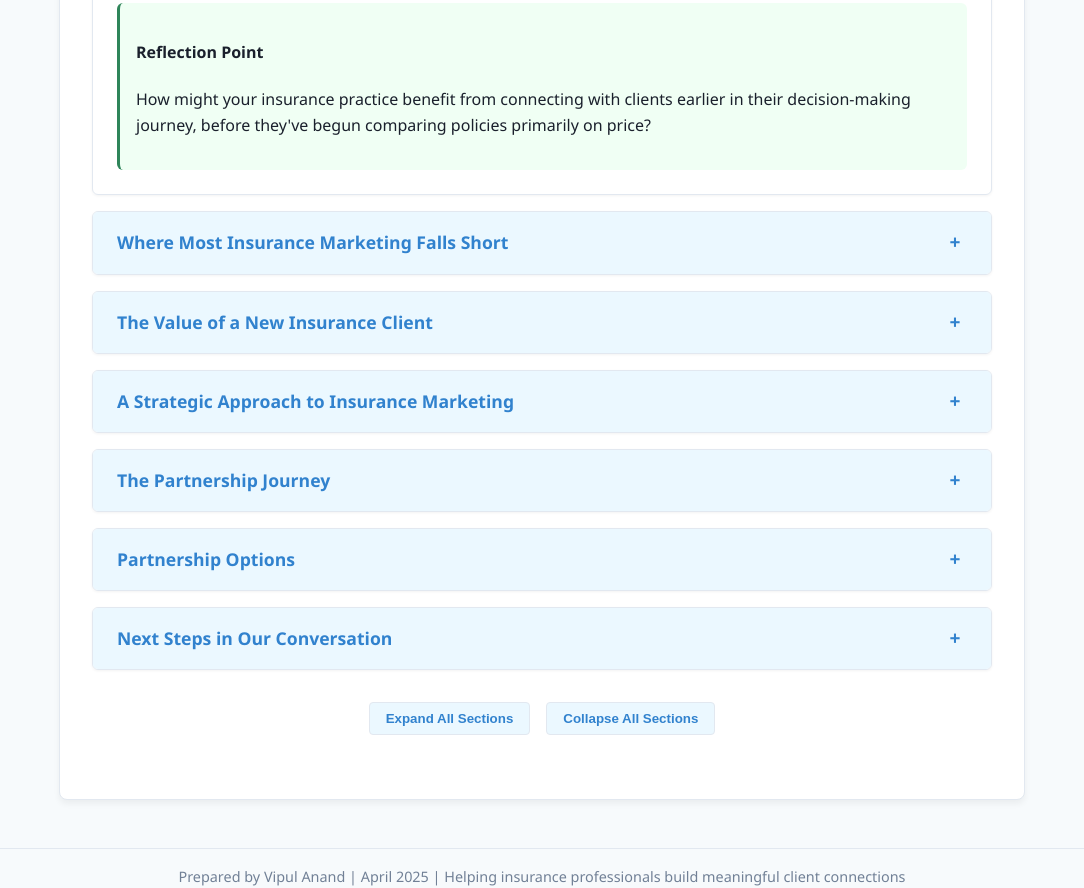
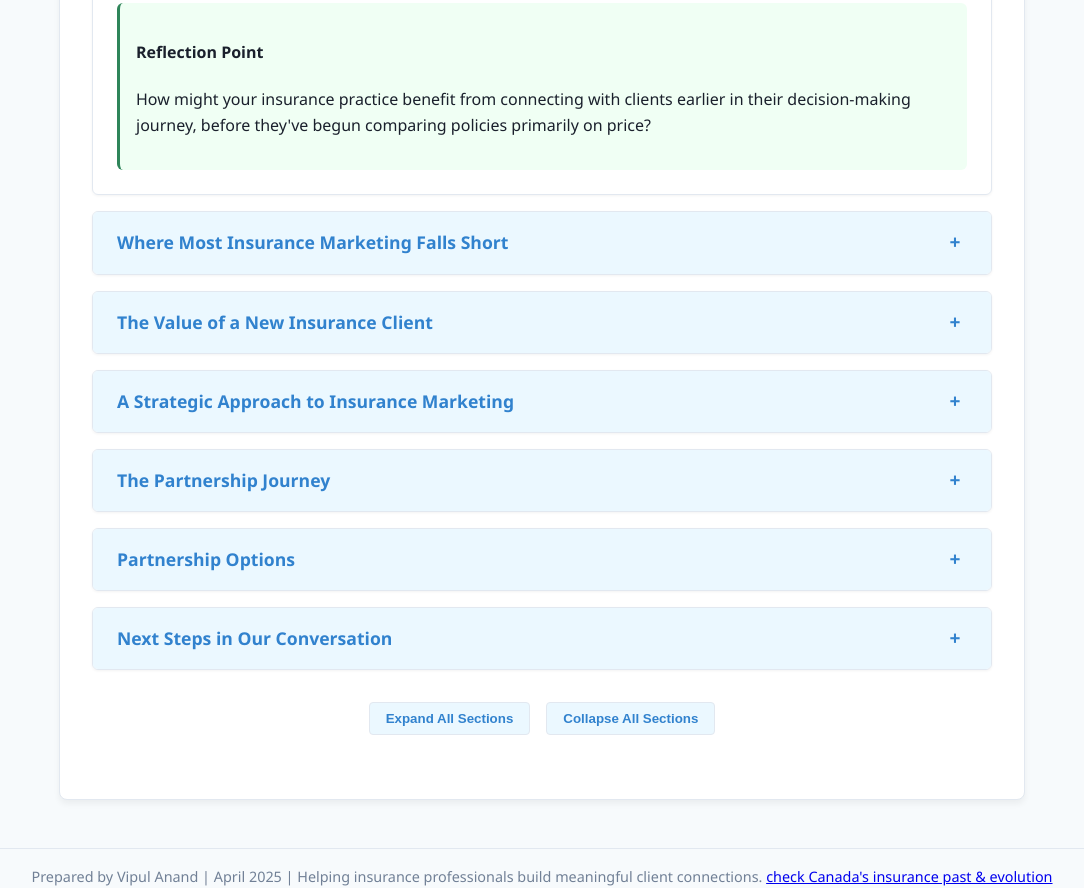
Before and after one commit to harmonyca25/kb, a plain HTML site: page index.html in a window 1280 px wide. Shown: the part 994-1882 px from the top of the page, without its empty margins (98-1182 px from the left). Drawn offline with Linux system fonts and the light colour scheme.

Commit message:
Update index.html

```diff
--- a/index.html
+++ b/index.html
@@ -588,7 +588,8 @@
   </main>
 
   <footer>
-    Prepared by Vipul Anand | April 2025 | Helping insurance professionals build meaningful client connections
+    Prepared by Vipul Anand | April 2025 | Helping insurance professionals build meaningful client connections.
+    <span><a href="kb.harmonyplan.ca/hist" target="_blank">check Canada's insurance past & evolution</a></span>
   </footer>
 
   <script>
```
